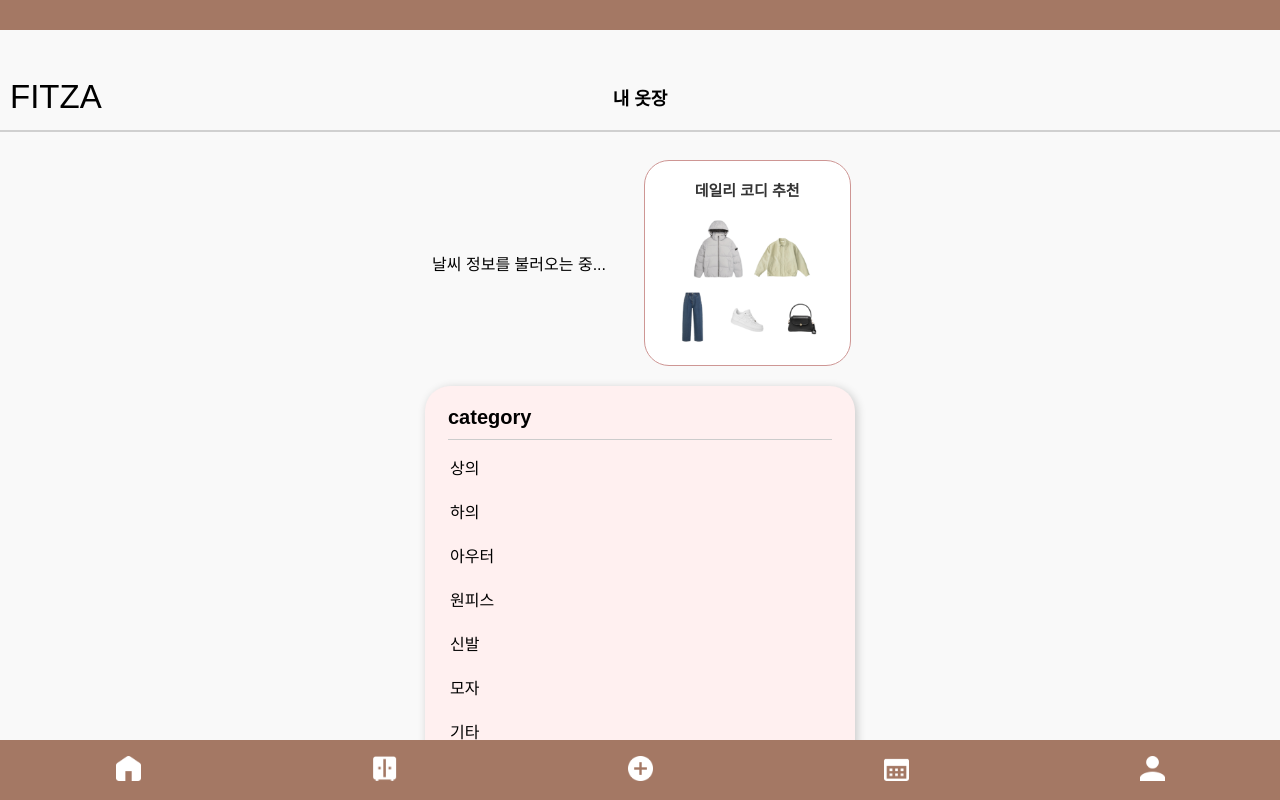
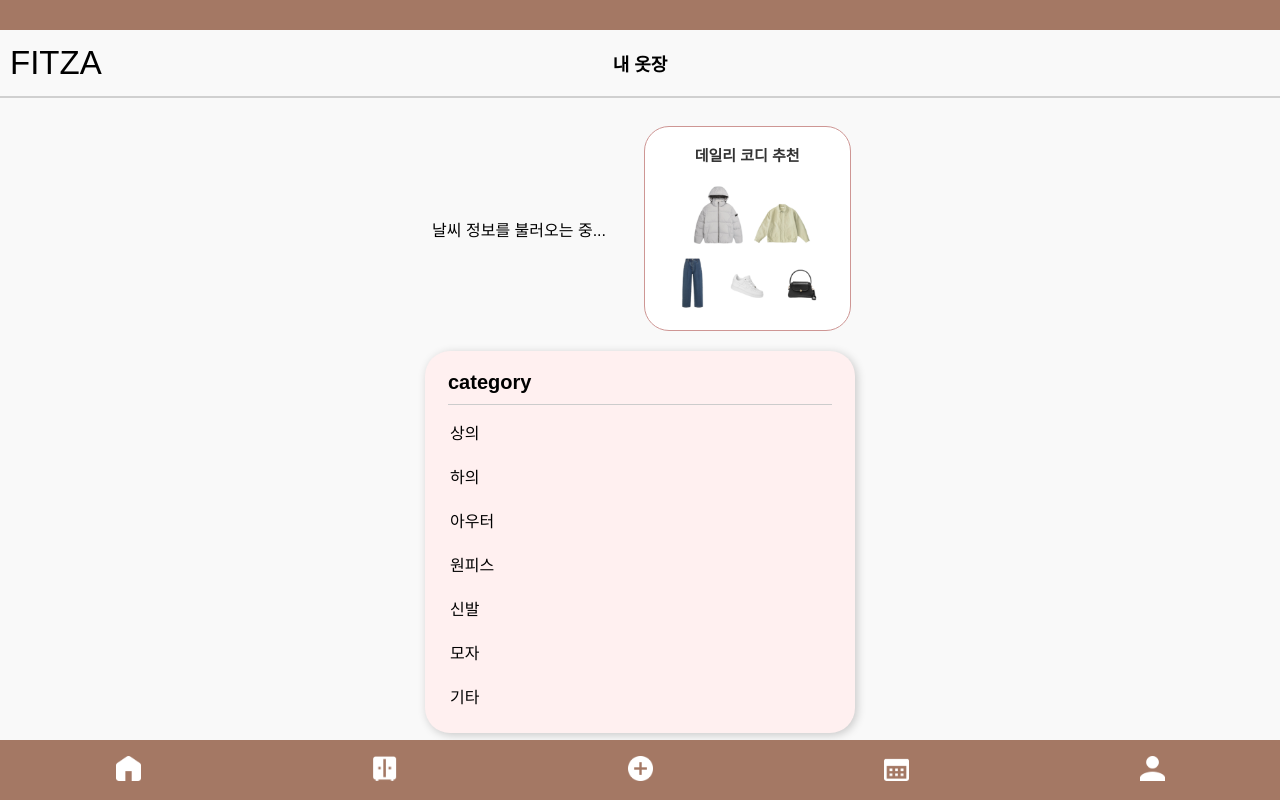
Before and after one commit to 2025-IFIVE/fitza_FE, a React (Create React App) app in the folder fitza_fe/: page /mycloset_1 in a window 1280 px wide. Shown: the top 800 px of the page. Built offline with nearby package versions, Linux system fonts and the light colour scheme; no server answers; a web font is replaced by a local one.

Commit message:
MyCloset1 Header

```diff
--- a/fitza_fe/src/styles/MyClosetStyle_1.js
+++ b/fitza_fe/src/styles/MyClosetStyle_1.js
@@ -16,7 +16,7 @@ export const Container = styled.div`
   display: flex;
   flex-direction: column;
   align-items: center;
-  padding: 15px;
+  //padding: 15px;
 `;
 
 export const TopBox = styled.div`
@@ -41,7 +41,7 @@ export const Container2 = styled.div`
   align-items: center;
   position:relative;
   justify-content: space-between;
-  margin-top:1.5%;
+  //margin-top:1.5%;
 `;
 
 export const Header_ = styled.div`
```
